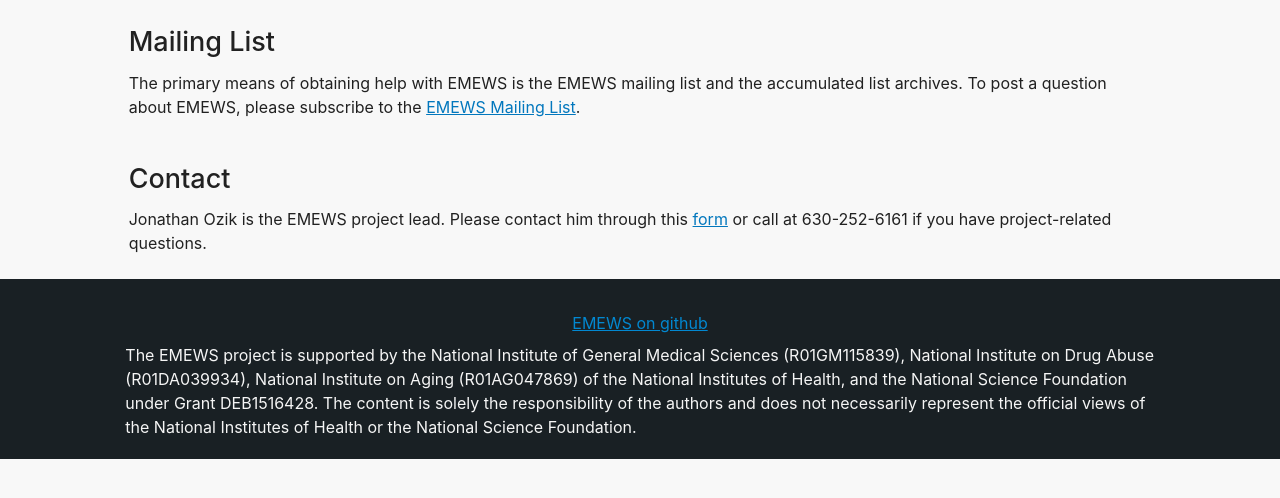
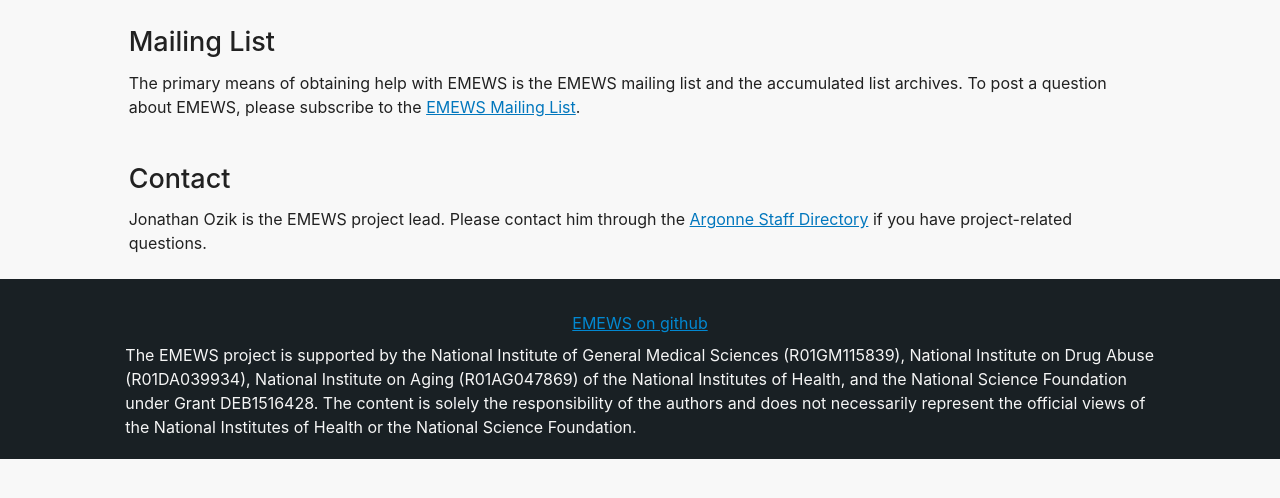
Before and after one commit to emews/emews.github.io, a plain HTML site: page support.html in a window 1280 px wide. Shown: the part 160-658 px from the top of the page. Drawn offline with Linux system fonts and the light colour scheme.

Commit message:
Fixed JO contact info.

```diff
--- a/support.html
+++ b/support.html
@@ -56,9 +56,7 @@
         <br/>
 <h2>Contact</h2>
         <p>
-          Jonathan Ozik is the EMEWS project lead. Please contact him through this
-          <a href="https://apps.anl.gov/directory/results.php?search=ozik">form</a> or call at 630-252-6161
-          if you have project-related questions.
+          Jonathan Ozik is the EMEWS project lead. Please contact him through the <a href="https://www.anl.gov/staff-directory">Argonne Staff Directory</a> if you have project-related questions.
         </p>
 
 
```
